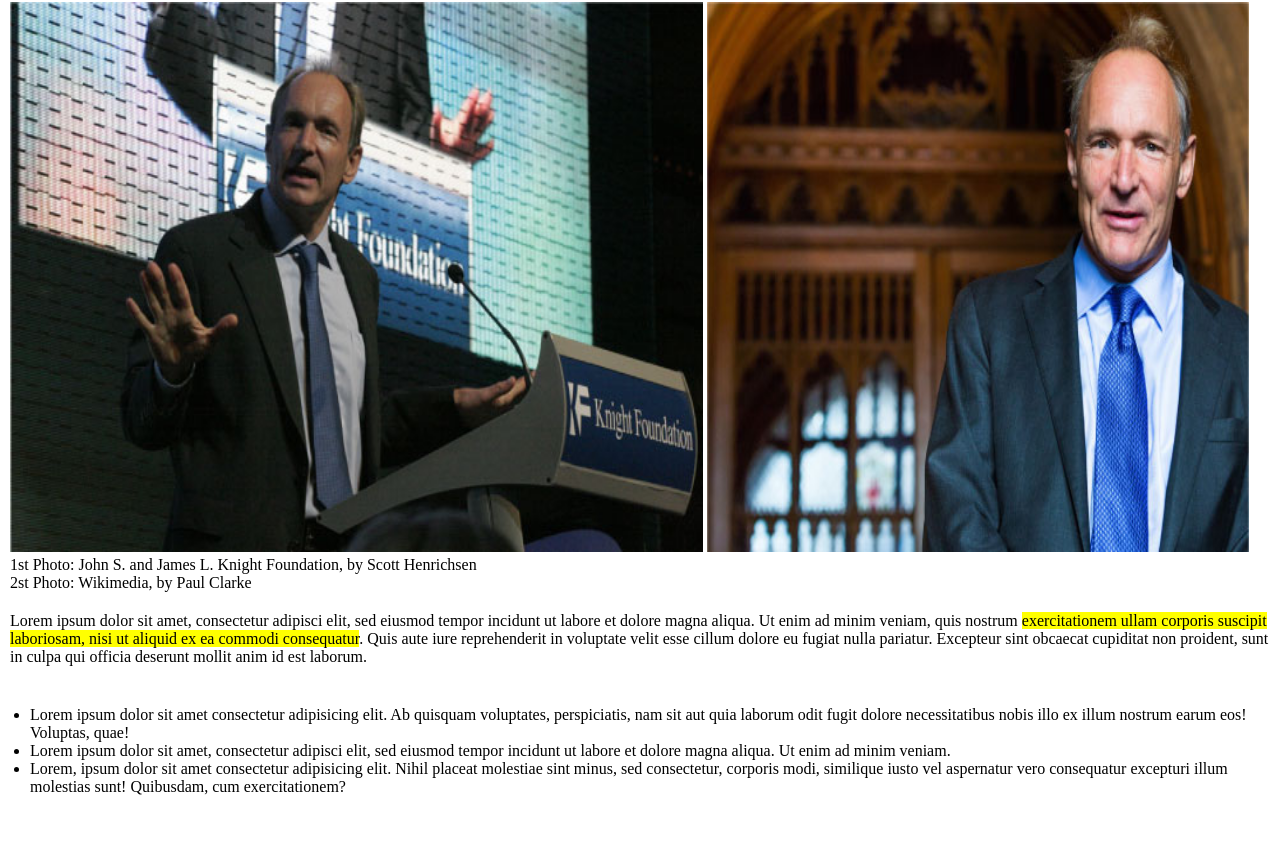
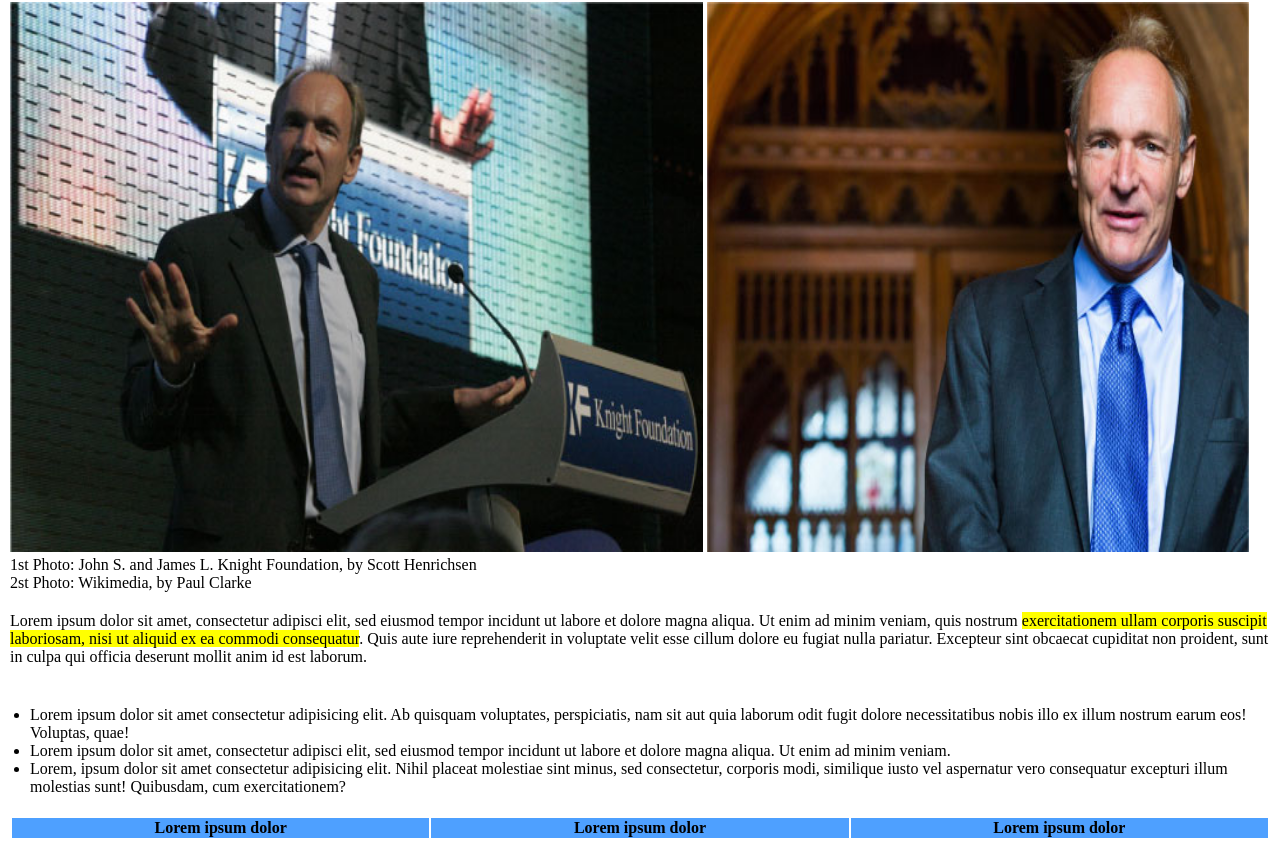
Before and after one commit to MarioSantoro/html-css-booleaner, a plain HTML site: page index.html in a window 1280 px wide. Shown: the part 517-1367 px from the top of the page. Before the commit the page ends 1343 px from the top, so only its background shows below. Drawn offline with Linux system fonts and the light colour scheme.

Commit message:
add table

```diff
--- a/css/style.css
+++ b/css/style.css
@@ -51,3 +51,10 @@ main > h1{
 ul{
     padding: 20px;
 }
+
+table{
+    width: 100%;
+}
+table > thead{
+    background-color: #4ea0ff;
+}
--- a/index.html
+++ b/index.html
@@ -42,6 +42,21 @@
                 <li>Lorem, ipsum dolor sit amet consectetur adipisicing elit. Nihil placeat molestiae sint minus, sed consectetur, corporis modi, similique iusto vel aspernatur vero consequatur excepturi illum molestias sunt! Quibusdam, cum exercitationem?</li>
             </ul>
         </section>
+
+        <section>
+            <table>
+                <thead>
+                    <tr>
+                        <th>Lorem ipsum dolor</th>
+                        <th>Lorem ipsum dolor</th>
+                        <th>Lorem ipsum dolor</th>
+                    </tr>
+                </thead>
+                <tbody>
+
+                </tbody>
+            </table>
+        </section>
     </main>
 </body>
 </html>
```
